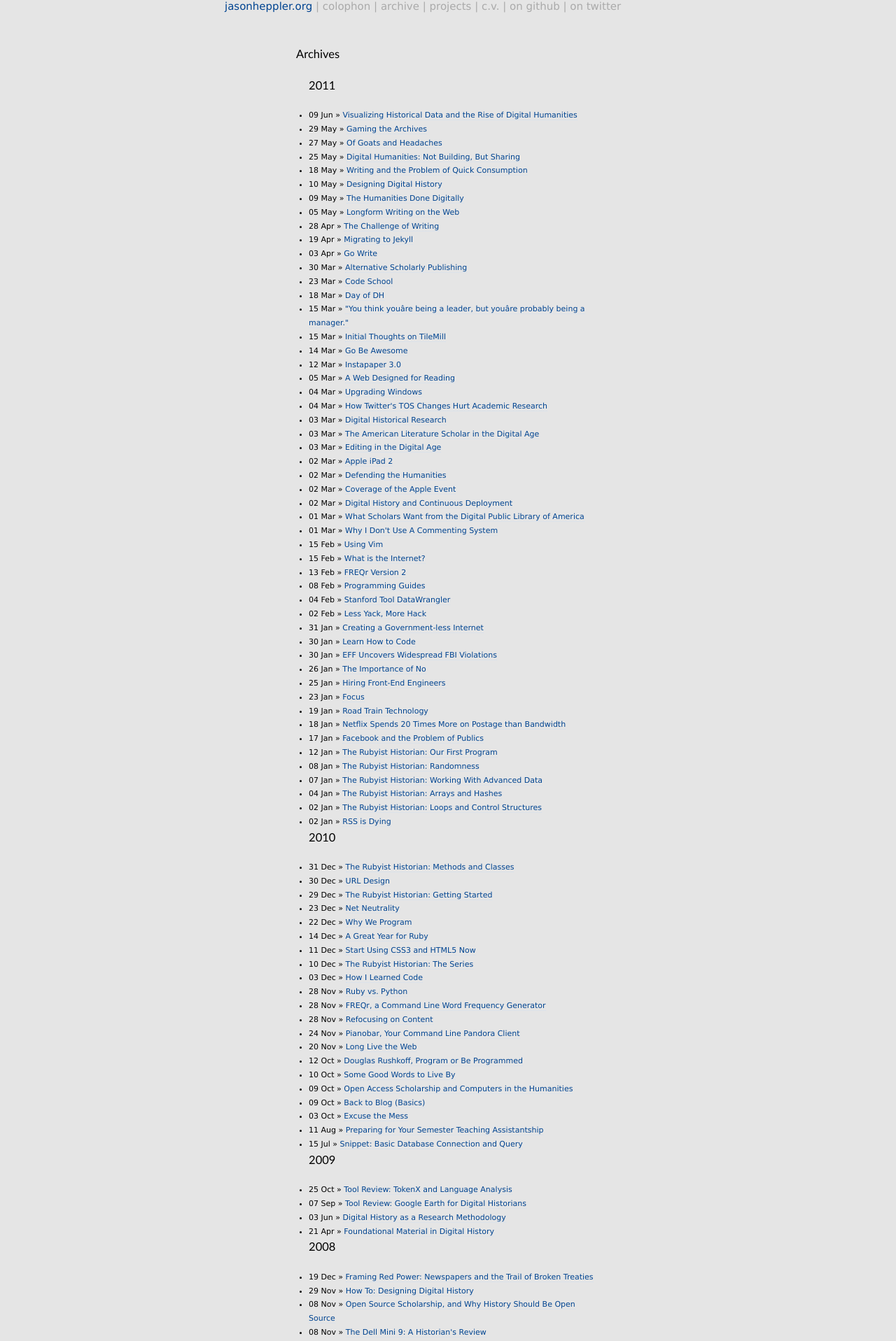
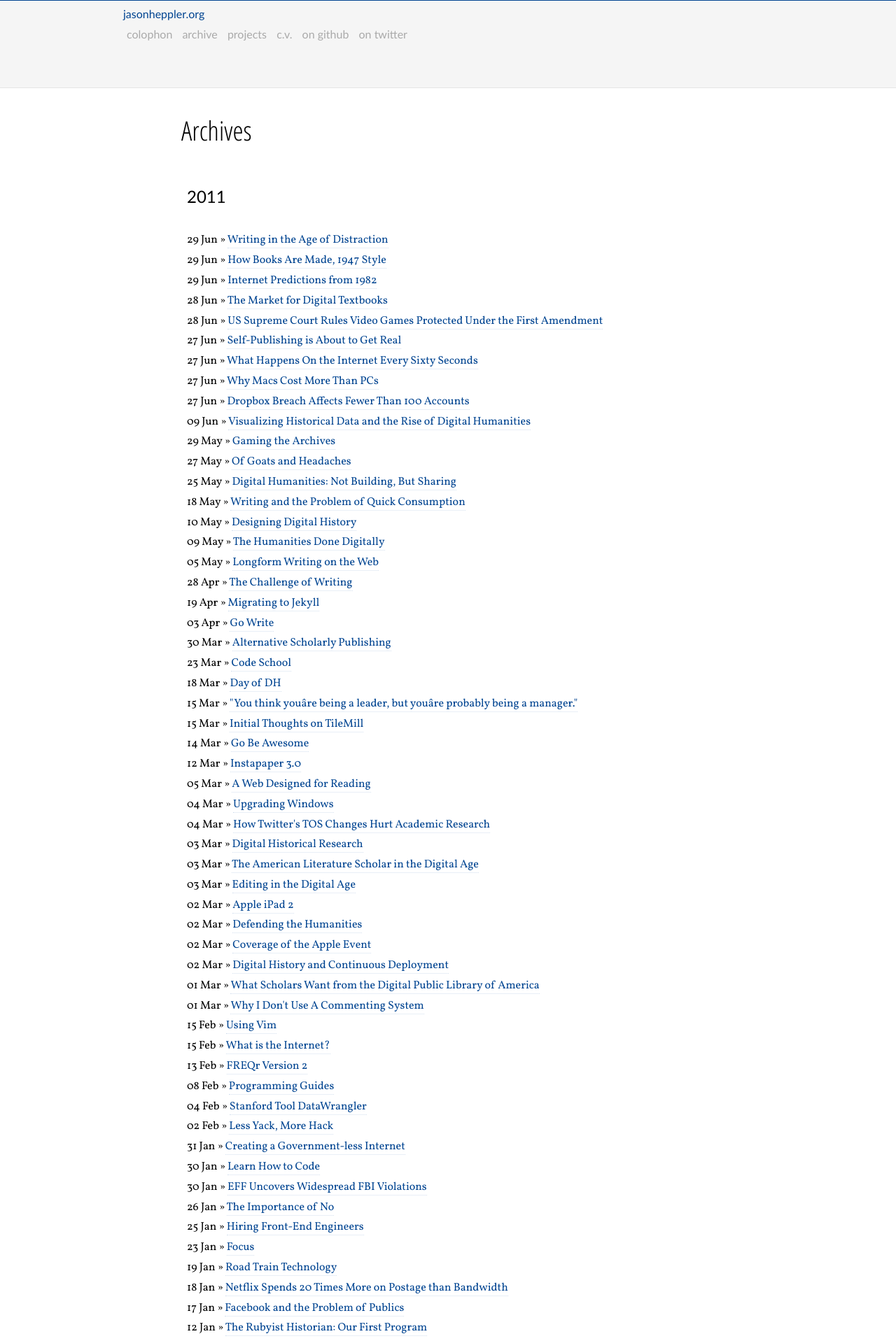
Before and after one commit to hepplerj/jekyll-blog, a Jekyll site: the page built from archives.html, in a window 1280 px wide. Shown: the top 1917 px of the page at 70% size. Built offline with Jekyll 4.4.1, drawn with Linux system fonts in a browser that asks for light colours; some web fonts are replaced; Markdown is read by kramdown in place of the engine named in the settings; some of the changed text lies outside the part shown.

Commit message:
Updating design and layout

```diff
--- a/_layouts/default.html
+++ b/_layouts/default.html
@@ -3,6 +3,8 @@
 <head>
   <link href='http://fonts.googleapis.com/css?family=Vollkorn' rel='stylesheet' type='text/css'>
   <link href='http://fonts.googleapis.com/css?family=Inconsolata' rel='stylesheet' type='text/css'>
+  <link href='http://fonts.googleapis.com/css?family=Open+Sans+Condensed:300' rel='stylesheet' type='text/css'>
+  <link href='http://fonts.googleapis.com/css?family=Quattrocento' rel='stylesheet' type='text/css'>
 
    <meta http-equiv="content-type" content="text/html; charset=utf-8" />
    <title>{{ page.title }}</title>
@@ -17,44 +19,47 @@
 
 </head>
 <body>
-
+  <header class="menubar">
     <div id="container">
-
-    <header class="menubar">
       <a href="/"><span>jasonheppler.org</span></a>
-      |
-      <a href="/about.html">colophon</a>
-      |
-      <a href="/archives.html">archive</a>
-      |
-      <a href="http://projects.jasonheppler.org">projects</a>
-      |
-      <a href="http://cv.jasonheppler.org">c.v.</a>
-      |
-      <a href="http://github.com/hepplerj">on github</a>
-      |
-      <a href="http://twitter.com/jaheppler">on twitter</a>
+      <ul id="nav">
+        <li><a href="/about.html">colophon</a></li>
+        <li><a href="/archives.html">archive</a></li>
+        <li><a href="http://projects.jasonheppler.org">projects</a></li>
+        <li><a href="http://cv.jasonheppler.org">c.v.</a></li>
+        <li><a href="http://github.com/hepplerj">on github</a></li>
+        <li><a href="http://twitter.com/jaheppler">on twitter</a></li>
+      </ul>
+    </div>
   </header>
 
-    <div id="main">
+  <div id="clear"></div>
+
+  <div id="primary">
+    <div class="inside">
+      <div class="primary">
         <article class="post">
           <div class="content">
-
             {{ content }}
-
           </div>
         </article>
       </div>
 
       <div class="footer">
          <p>Powered by <a href="http://github.com/mojombo/jekyll">Jekyll</a>.</p>
-       <p>Jason Heppler | Historian, Writer, Technologist | jheppler.unl@gmail.com</p>
+         <p>Jason Heppler | Historian, Coffee Enthusiast, Amateur Tech Writer | jheppler.unl@gmail.com</p>
 
           <p>
           <a rel="license" href="http://creativecommons.org/licenses/by/3.0/"><img alt="Creative Commons License" style="border-width:0" src="http://i.creativecommons.org/l/by/3.0/80x15.png" /></a>
           </p>
 
         </div>
+
+    </div>
+  </div>
+
+
+
 
   </div>
 
--- /dev/null
+++ b/_posts/2011-06-26-dropbox-breach-affects-fewer-than-100-accounts.markdown
@@ -0,0 +1,10 @@
+---
+layout: post
+title: "Dropbox Breach Affects Fewer Than 100 Accounts"
+date: Sun Jun 26 20:09:09 -0500 2011
+---
+[Jason Kincaid](http://techcrunch.com/2011/06/24/dropbox-breach-fewer-than-100-accounts-affected-but-one-person-actively-exploited-it/) at AOL/TechCrunch:
+
+> First, the good news: the scale of the attack affected “fewer than a hundred accounts” out of Dropbox’s 25 million total users. But according to the letter, those accounts were all accessed by a single individual. In other words, these weren’t accidental logins due to typos — someone discovered the hole and actively used it to access files that were not theirs. That’s obviously very alarming.
+
+A small number, thankfully, but still unsettling. Dropbox is starting to fall out of favor after this episode and the recent change in Dropbox's terms of service. I'm not quite on the bandwagon yet -- after all, I use Dropbox for convenience not security -- but I am paying attention to some [alternatives](https://spideroak.com/). See David Parry's recent post [Why I Might Be (although I would rather not be) Leaving Dropbox](http://academhack.outsidethetext.com/home/2011/why-i-might-be-although-i-would-rather-not-leaving-dropbox/).
--- /dev/null
+++ b/_posts/2011-06-26-why-macs-cost-more-than-pcs.markdown
@@ -0,0 +1,15 @@
+---
+layout: post
+title: "Why Macs Cost More Than PCs"
+date: Sun Jun 26 20:17:15 -0500 2011
+---
+
+[Matt Richman](http://mattrichman.tumblr.com/post/6844151919/a-consequence-of-losing-the-pc-wars) crunches the numbers:
+
+> Apple makes more money from the sale of one Mac than HP does from selling seven PCs.
+
+[Andrew Richardson](http://www.bazingajournal.com/2011/06/why-macs-cost-more.html) goes even further:
+
+> If the average selling price of a Mac runs about $710 more than a PC (ASP of a Mac - ASP of an HP machine), and about $320 of that is profit, then the remaining $390 must be those higher costs. Apple’s computing hardware, and the software development behind OS X, actually cost more to manufacture. Given the volume their manufacturing partners are turning out and the squeeze to contain costs put on them by Apple, one has to wonder why.
+
+> The answer is fairly obvious to anyone coming to Macs after years of using commodity PC equipment: better design and build quality costs more.
--- /dev/null
+++ b/_posts/2011-06-27-self-publishing-is-about-to-get-real.markdown
@@ -0,0 +1,12 @@
+---
+layout: post
+title: "Self-Publishing is About to Get Real"
+date: Mon Jun 27 12:18:19 -0500 2011
+---
+[Aaron Mahnke](http://www.aaronmahnke.com/post/6829568465):
+
+> If you had any doubts about whether you should publish through a traditional publisher, or take your destiny in your own hands and do it yourself (as I have happily done), today’s news should calm any fears that it’s a “real” option.
+
+> According to Wired Magazine, JK Rowling, the author of the Harry Potter series of books (which, as of yesterday, had no sign of ever hitting the eBook market), has decided to skip her publishers and release the 7-book series on her own in digital format. If you need help processing the news, let me help; this is huge.
+
+Is the self-publishing model an option for academic work?
--- /dev/null
+++ b/_posts/2011-06-27-us-supreme-court-rules-video-games-protected-under-the-first-amendment.markdown
@@ -0,0 +1,12 @@
+---
+layout: post
+title: "US Supreme Court Rules Video Games Protected Under the First Amendment"
+date: Mon Jun 27 20:08:39 -0500 2011
+---
+[New York Times](http://www.nytimes.com/2011/06/28/us/28scotus.html):
+
+> The Supreme Court on Monday struck down on First Amendment grounds a California law that barred the sale of violent video games to children. The 7-to-2 decision was the latest in a series of rulings protecting free speech, joining ones on funeral protests, videos showing cruelty to animals and political speech by corporations.
+
+> [...]
+
+> “Like the protected books, plays and movies that preceded them, video games communicate ideas — and even social messages — through many familiar literary devices (such as characters, dialogue, plot and music) and through features distinctive to the medium (such as the player’s interaction with the virtual world),” Justice Scalia wrote. “That suffices to confer First Amendment protection.”
--- /dev/null
+++ b/_posts/2011-06-27-what-happens-on-the-internet-every-sixty-seconds.markdown
@@ -0,0 +1,8 @@
+---
+layout: post
+title: "What Happens On the Internet Every Sixty Seconds"
+date: Mon Jun 27 11:35:59 -0500 2011
+---
+[Rosa Golijan](http://technolog.msnbc.msn.com/_news/2011/06/16/6874191-what-happens-on-the-internet-every-60-seconds):
+
+> Let's say that it takes you exactly one minute to read through this post. In that time, over 6,600 photos will be uploaded to Flickr, about 70 new domains will be registered, over 1,200 new ads will be created on Craigslist, and more. Here's what happens on the Internet every 60 seconds.
--- /dev/null
+++ b/_posts/2011-06-28-the-market-for-digital-textbooks.markdown
@@ -0,0 +1,19 @@
+---
+layout: post
+title: "The Market for Digital Textbooks"
+date: Tue Jun 28 08:00:00 -0500 2011
+---
+
+Yun Xie at Ars Technica interviews Vikram Savkar, who is the Senior Vice President and Publishing Director at Nature Publishing Group. According to Savkar, there is large demand for digital textbooks (and rightfully so since it's a [multi-billion dollar market](http://www.washingtonpost.com/wp-dyn/content/article/2008/08/19/AR2008081903230.html) profiting on material that, on average, costs a single student $700 per semester while a digital book should costs far less):
+
+> **Ars**: How will you introduce digital textbooks to university professors and instructors? They’re the ones who will ultimately choose textbooks for classes.
+
+> **Savkar**: California State University is the first to adopt the interactive textbook, so they’ve helped spread the news. We only announced our plan for the textbook about a month ago, and 800 faculty members from colleges signed up the first day to get a demo.
+
+> [...]
+
+> **Ars**: Would a student be able to read these interactive textbooks on laptops, iPads, Android phones, and other devices?
+
+> **Savkar**: Our textbooks are born digital, which means we created it for what digital can do. As I said before, we didn’t write a regular textbook, make PDFs, and put it online. Our textbooks will be available for iPad, smartphones, Androids, and other devices. These textbooks are born accessible.
+
+Hatip: [Shawn Blanc](http://shawnblanc.net/2011/06/digital-texbooks/).
--- /dev/null
+++ b/_posts/2011-06-29-how-books-are-made,-1947-style.markdown
@@ -0,0 +1,8 @@
+---
+layout: post
+title: "How Books Are Made, 1947 Style"
+date: Wed Jun 29 10:56:04 -0500 2011
+---
+A video from 1947 demonstrating how a book is made:
+
+<iframe width="425" height="349" src="http://www.youtube.com/embed/hBztGX-2i1M" frameborder="0" allowfullscreen></iframe>
--- /dev/null
+++ b/_posts/2011-06-29-internet-predictions-from-1982.markdown
@@ -0,0 +1,16 @@
+---
+layout: post
+title: "Internet Predictions from 1982"
+date: Wed Jun 29 10:50:44 -0500 2011
+---
+This [New York Times](http://www.nytimes.com/1982/06/14/us/study-says-technology-could-transform-society.html) article from 1982 writes about a National Science Foundation study speculating on the impact of internet technology. Some interesting -- and not too far off -- predictions:
+
+> - The home will double as a place of employment, with men and women conducting much of their work at the computer terminal. This will affect both the architecture and location of the home. It will also blur the distinction between places of residence and places of business, with uncertain effects on zoning, travel patterns and neighborhoods.
+
+> - Home-based shopping will permit consumers to control manufacturing directly, ordering exactly what they need for ''production on demand.''
+
+> - There will be a shift away from conventional workplace and school socialization. Friends, peer groups and alliances will be determined electronically, creating classes of people based on interests and skills rather than age and social class.
+
+> - A new profession of information ''brokers'' and ''managers'' will emerge, serving as ''gatekeepers,'' monitoring politicians and corporations and selectively releasing information to interested parties.
+
+> - The ''extended family'' might be recreated if the elderly can support themselves through electronic homework, making them more desirable to have around.
--- /dev/null
+++ b/_posts/2011-06-29-writing-in-the-age-of-distraction.markdown
@@ -0,0 +1,26 @@
+---
+layout: post
+title: "Writing in the Age of Distraction"
+date: Wed Jun 29 18:16:07 -0500 2011
+---
+Some good writing advice from [Cory Doctorow](http://www.locusmag.com/Features/2009/01/cory-doctorow-writing-in-age-of.html):
+
+> * Short, regular work schedule
+> When I'm working on a story or novel, I set a modest daily goal — usually a page or two — and then I meet it every day, doing nothing else while I'm working on it. It's not plausible or desirable to try to get the world to go away for hours at a time, but it's entirely possible to make it all shut up for 20 minutes. Writing a page every day gets me more than a novel per year — do the math — and there's always 20 minutes to be found in a day, no matter what else is going on. Twenty minutes is a short enough interval that it can be claimed from a sleep or meal-break (though this shouldn't become a habit). The secret is to do it every day, weekends included, to keep the momentum going, and to allow your thoughts to wander to your next day's page between sessions. Try to find one or two vivid sensory details to work into the next page, or a bon mot, so that you've already got some material when you sit down at the keyboard.
+
+> * Leave yourself a rough edge
+> When you hit your daily word-goal, stop. Stop even if you're in the middle of a sentence. Especially if you're in the middle of a sentence. That way, when you sit down at the keyboard the next day, your first five or ten words are already ordained, so that you get a little push before you begin your work. Knitters leave a bit of yarn sticking out of the day's knitting so they know where to pick up the next day — they call it the "hint." Potters leave a rough edge on the wet clay before they wrap it in plastic for the night — it's hard to build on a smooth edge.
+
+> * Don't research
+>Researching isn't writing and vice-versa. When you come to a factual matter that you could google in a matter of seconds, don't. Don't give in and look up the length of the Brooklyn Bridge, the population of Rhode Island, or the distance to the Sun. That way lies distraction — an endless click-trance that will turn your 20 minutes of composing into a half-day's idyll through the web. Instead, do what journalists do: type "TK" where your fact should go, as in "The Brooklyn bridge, all TK feet of it, sailed into the air like a kite." "TK" appears in very few English words (the one I get tripped up on is "Atkins") so a quick search through your document for "TK" will tell you whether you have any fact-checking to do afterwards. And your editor and copyeditor will recognize it if you miss it and bring it to your attention.
+
+> * Don't be ceremonious
+> Forget advice about finding the right atmosphere to coax your muse into the room. Forget candles, music, silence, a good chair, a cigarette, or putting the kids to sleep. It's nice to have all your physical needs met before you write, but if you convince yourself that you can only write in a perfect world, you compound the problem of finding 20 free minutes with the problem of finding the right environment at the same time. When the time is available, just put fingers to keyboard and write. You can put up with noise/silence/kids/discomfort/hunger for 20 minutes.
+
+> * Kill your word-processor
+> Word, Google Office and OpenOffice all come with a bewildering array of typesetting and automation settings that you can play with forever. Forget it. All that stuff is distraction, and the last thing you want is your tool second-guessing you, "correcting" your spelling, criticizing your sentence structure, and so on. The programmers who wrote your word processor type all day long, every day, and they have the power to buy or acquire any tool they can imagine for entering text into a computer. They don't write their software with Word. They use a text-editor, like vi, Emacs, TextPad, BBEdit, Gedit, or any of a host of editors. These are some of the most venerable, reliable, powerful tools in the history of software (since they're at the core of all other software) and they have almost no distracting features — but they do have powerful search-and-replace functions. Best of all, the humble .txt file can be read by practically every application on your computer, can be pasted directly into an email, and can't transmit a virus.
+
+> * Realtime communications tools are deadly
+> The biggest impediment to concentration is your computer's ecosystem of interruption technologies: IM, email alerts, RSS alerts, Skype rings, etc. Anything that requires you to wait for a response, even subconsciously, occupies your attention. Anything that leaps up on your screen to announce something new, occupies your attention. The more you can train your friends and family to use email, message boards, and similar technologies that allow you to save up your conversation for planned sessions instead of demanding your attention right now helps you carve out your 20 minutes. By all means, schedule a chat — voice, text, or video — when it's needed, but leaving your IM running is like sitting down to work after hanging a giant "DISTRACT ME" sign over your desk, one that shines brightly enough to be seen by the entire world.
+
+I'm on the way to fulfilling some of these (such as junking the word processor) but need some work on others (a regular work schedule in particular).
--- a/archives.html
+++ b/archives.html
@@ -7,15 +7,15 @@
   {% for post in site.posts %}
 
     {% unless post.next %}
-      <h2>{{ post.date | date: '%Y' }}</h2>
+      <h2 class="archive_header">{{ post.date | date: '%Y' }}</h2>
     {% else %}
       {% capture year %}{{ post.date | date: '%Y' }}{% endcapture %}
       {% capture nyear %}{{ post.next.date | date: '%Y' }}{% endcapture %}
       {% if year != nyear %}
-        <h2>{{ post.date | date: '%Y' }}</h2>
+        <h2 class="archive_header">{{ post.date | date: '%Y' }}</h2>
       {% endif %}
     {% endunless %}
 
-    <li><span>{{ post.date | date: '%d %b' }}</span> &raquo; <a href="{{base.site_url}}{{ post.url }}">{{ post.title }}</a></li>
+    <li class="archive_list"><span>{{ post.date | date: '%d %b' }}</span> &raquo; <a href="{{base.site_url}}{{ post.url }}">{{ post.title }}</a></li>
   {% endfor %}
 </ul>
--- a/css/screen.css
+++ b/css/screen.css
@@ -18,10 +18,10 @@
 body {
   margin: 0;
   padding: 0;
-  font: 11px Verdana, "Bitstream Vera Sans", sans-serif;
+  font: 16px 'Vollkorn', serif;
   line-height: 1.8em;
   color: black;
-  background: #e5e5e5;
+  border-top: 1px solid #004491;
 }
 
 h1, h2, h3, h4, h5, h6 {
@@ -30,8 +30,8 @@
 
 h2 {
   margin-bottom: 1em;
-  font-family: 'Gill Sans', 'Gill Sans Std', 'Gill Sans MT', Georgia, serif;
-  font-size: 1.5em;
+  font-family: 'Open Sans Condensed', sans-serif;
+  font-size: 2.4em;
   font-weight: normal;
   line-height: 1.5em;
   margin: 0 0 1.25em;
@@ -84,6 +84,21 @@
   padding-top: 0.3em;
 }
 
+header #nav {
+  margin: 0;
+  width: 80%;
+  padding: 0;
+}
+
+header #nav ul, #nav li {
+  display: inline;
+  margin: 5px;
+  padding: 0;
+  list-style: none;
+}
+
+
+
 #container {
   width: 58em;
   margin-left: auto;
@@ -91,12 +106,16 @@
 }
 
 .menubar {
-  color: #aaa;
+  /*color: #aaa;
   line-height: 1.3em;
   margin-top: 0;
   padding-top: 0;
-  font-size: 15px;
-  font: 'Gill Sans', 'Gill Sans Std', 'Gill Sans MT', Georgia, serif;
+  font-size: 18px; */
+  font-family: 'Gill Sans', 'Gill Sans Std', 'Gill Sans MT', Georgia, serif;
+  background: whiteSmoke;
+  border-bottom: 1px solid #e5e5e5;
+  height: 71px;
+  width: 100%;
 }
 
 .menubar a {
@@ -208,34 +227,81 @@
         font-size: 25px;
       }
 
-      #navigation {
-        margin: 20px 0 0 0;
-      }
 
-      #navigation ul {
-        margin: 0 0 5px 5px;
-        padding: 0;
-        list-style: none;
-      }
+#navigation {
+  background: #a5a5a5;
+  display: block;
+  margin-bottom: 45px;
+  padding-bottom: 30px;
+  padding-top: 66px;
+}
 
-      #navigation li {
-        margin: 0;
-        padding-bottom: 6px;
-        list-style: none;
-      }
+#navigation .inside {
+  margin-bottom: 24px;
+  padding-bottom: 30px;
+  padding-right: 0px;
+}
 
-      #navigation a, #navigation a:link, #navigation a:visited, #navigation a:active {
-        color: #bebebe;
-        font-weight: normal;
-        text-decoration: none;
-        text-transform: lowercase;
-        font-size: 14px;
-        padding: 3px 5px;
-      }
+.inside {
+  margin: 0 auto;
+  max-width: 765px;
+  min-width: 765px;
+  width: 80%;
+}
 
-      #navigation a:hover {
-        color: #004491;
-      }
+#navigation ul {
+  font-size: 14px;
+  font-weight: 400;
+  list-style: none;
+  margin-left: 10px;
+  padding-left: 0;
+  padding-right: 26px;
+  display: inline;
+}
+
+#navigation ul li {
+  float: left;
+  list-style: none;
+  margin: 0;
+  padding: 0;
+  white-space: nowrap;
+}
+
+#primary {
+  margin-right: 0px;
+  padding: 2em 0px 2em 3px;
+}
+
+#primary .secondary {
+  float: right;
+  font-size: 14px;
+  margin-left: 5%;
+  padding-left: 20px;
+  padding-top: 1em;
+  width: 190px;
+  text-align: left;
+}
+
+#primary .secondary ul {
+  list-style: none;
+  margin: 0px 0px 5em -3em;
+}
+
+#primary .secondary li {
+  letter-spacing: 2px;
+  list-style: none;
+  margin: 0 0 1em;
+  padding: 0;
+  text-transform: uppercase;
+}
+
+#primary .secondary ul li {
+  list-style: none;
+}
+
+#primary .primary {
+  width: 100%;
+}
 
 article {
   padding-bottom: 48px;
@@ -264,40 +330,33 @@
   color: black;
 }
 
-/*
-      .main {
-        margin-right: 3.8%;
-        padding: 50px 0 0 0;
-        float: left;
-        width: 60%;
-      }
-
-      .main a {
-        color: #004491;
-        text-decoration: none;
-        border-bottom: 1px dotted #d3dfee;
-      }
-
-      .main a:hover {
-        color: black;
-      }
-*/
       .wrap {
         background: white;
         margin: 0;
         padding: 0;
       }
 
-      .content {
-        width: 68%;
-        max-width: 960px;
+ /*     .content {
         margin: 0 auto;
         overflow: hidden;
-      }
+      } */
 
       span.mid_head {
         color: #004491;
       }
+
+h2.archive_header {
+  font-family: 'Gill Sans', 'Gill Sans Std', 'Gill Sans MT', Georgia, serif;
+  font-size: 1.5em;
+  font-weight: normal;
+  line-height: 1.5em;
+  margin: 1em 0 1.25em;
+  text-align: left;
+}
+
+li.archive_list {
+  list-style: none;
+}
 
 /*****************************************************************************/
 /*
@@ -363,7 +422,7 @@
 
 .footer {
   clear: both;
-  font-size: 13px;
+  font-size: 11px;
   margin: 10px 0 0;
   overflow: hidden;
   padding: 0 10px;
--- a/index.html
+++ b/index.html
@@ -20,7 +20,7 @@
 
   	<article>
          {{ post.content }}
-        <a href="http://jasonheppler.org{{ post.url }}">✚</a> {{ post.date | date_to_string }}
+        <a href="http://jasonheppler.org{{ post.url }}">&#8734;</a> {{ post.date | date_to_string }}
        </article>
       {% endfor %}
 
```
Lines whose indentation alone changed are shown as unchanged.
